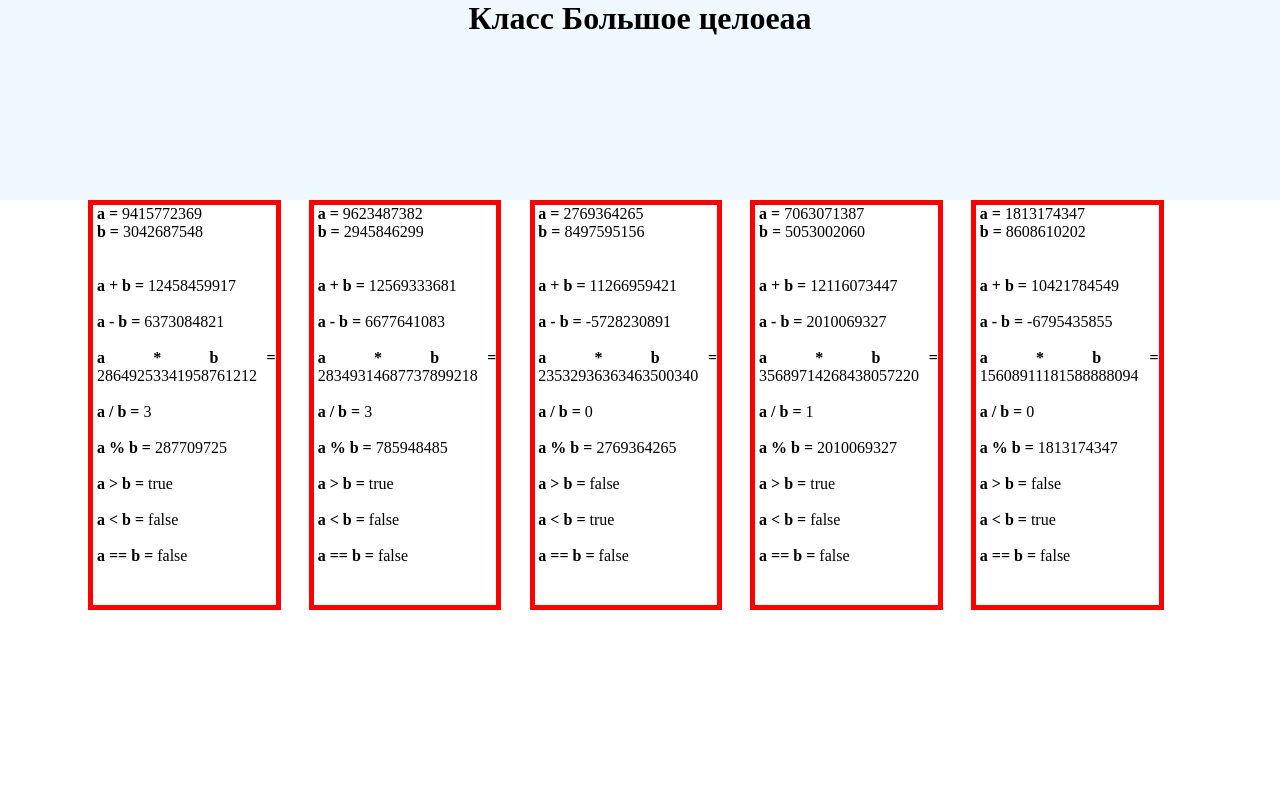
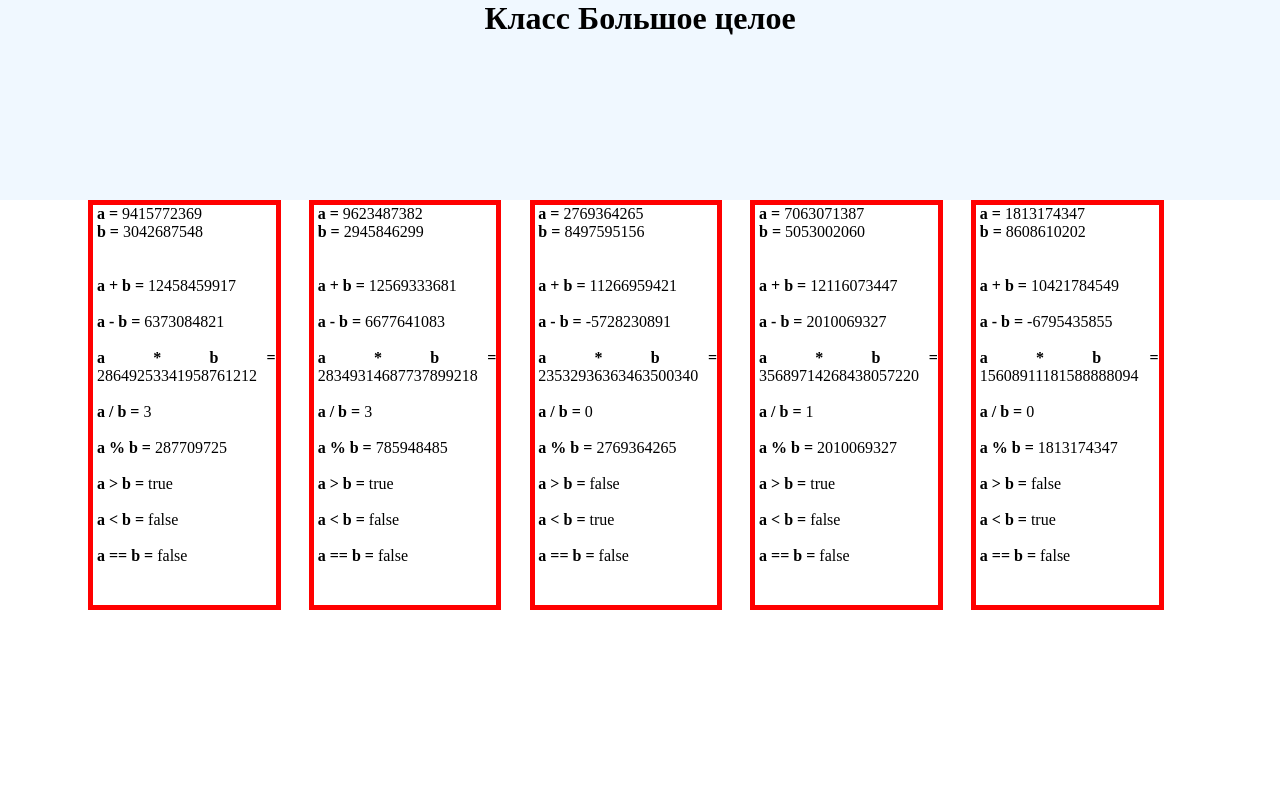
Before and after one commit to Iskatel74/Big, a plain HTML site: page index.html in a window 1280 px wide. Shown: the top 800 px of the page. Drawn offline with Linux system fonts and the light colour scheme.

Commit message:
BigInt
Signed-off-by: Iskatel74 <vybornov.alekce@gmail.com>

```diff
--- a/index.html
+++ b/index.html
@@ -5,7 +5,7 @@
         <script type='text/javascript' src="main.js"></script>
     </head>
     <header>
-        <h1>Класс Большое целоеaa</h1>
+        <h1>Класс Большое целое</h1>
     </header>
     <body>
         <div id="conntent" class="conntent">
```
